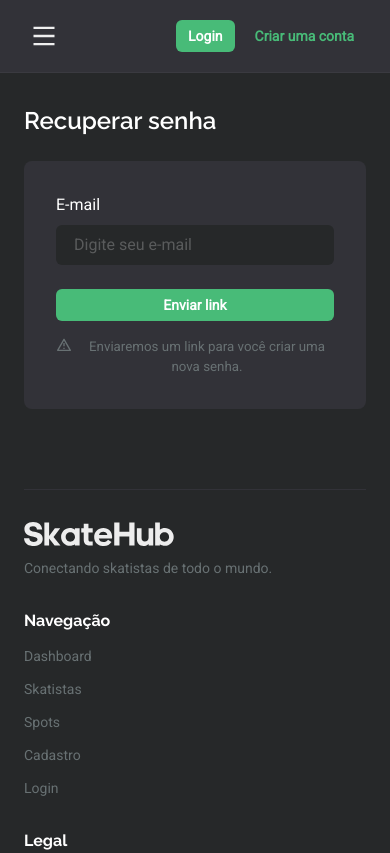
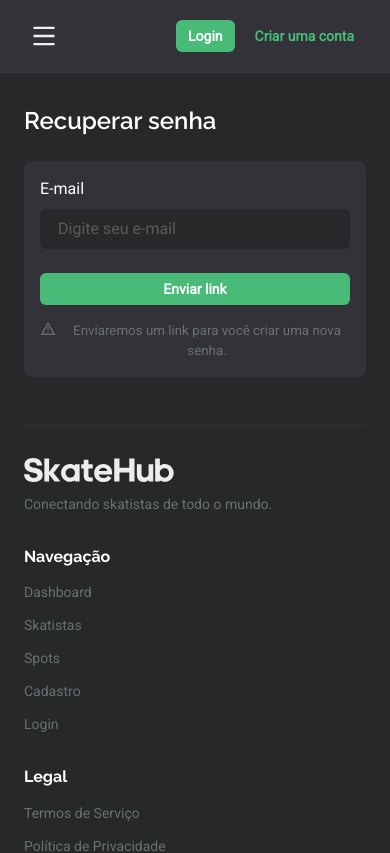
Before and after one commit to jpcmf/Frontend-GraduateProgram-FullStack-2024, a Next.js app: page /auth/forgot-password in a window 390 px wide. Shown: the top 853 px of the page. Built offline with nearby package versions, Linux system fonts and the light colour scheme; no server answers.

Commit message:
chore: update padding for responsive design in auth forms

```diff
--- a/src/pages/auth/forgot-password.tsx
+++ b/src/pages/auth/forgot-password.tsx
@@ -90,12 +90,12 @@ export default function ForgotPassword() {
         <title>Esqueci minha senha - SkateHub</title>
       </Head>
       <TitleSection title="Recuperar senha" />
-      <Flex alignItems="center" flexDirection="column" height="100%" justifyContent="start" mb={8} width="100%">
+      <Flex alignItems="center" flexDirection="column" height="100%" justifyContent="start" width="100%">
         <Flex
           as="form"
           w="100%"
           bg={bgColor}
-          p="8"
+          p={{ base: 4, md: 8 }}
           borderRadius={8}
           flexDir="column"
           onSubmit={handleSubmit(handleForgotPassword)}
--- a/src/pages/auth/reset-password.tsx
+++ b/src/pages/auth/reset-password.tsx
@@ -106,7 +106,7 @@ export default function ResetPassword() {
           w="100%"
           maxWidth={480}
           bg="gray.800"
-          p="8"
+          p={{ base: 4, md: 8 }}
           borderRadius={8}
           flexDir="column"
           onSubmit={handleSubmit(onSubmit)}
--- a/src/pages/auth/signup.tsx
+++ b/src/pages/auth/signup.tsx
@@ -182,7 +182,7 @@ export default function SignUp() {
         <title>Cadastrar - SkateHub</title>
       </Head>
       <TitleSection title="Criar uma conta" />
-      <Flex alignItems="center" flexDirection="column" height="100%" justifyContent="start" mb={8} width="100%">
+      <Flex alignItems="center" flexDirection="column" height="100%" justifyContent="start" width="100%">
         <Flex
           as="form"
           w="100%"
```
